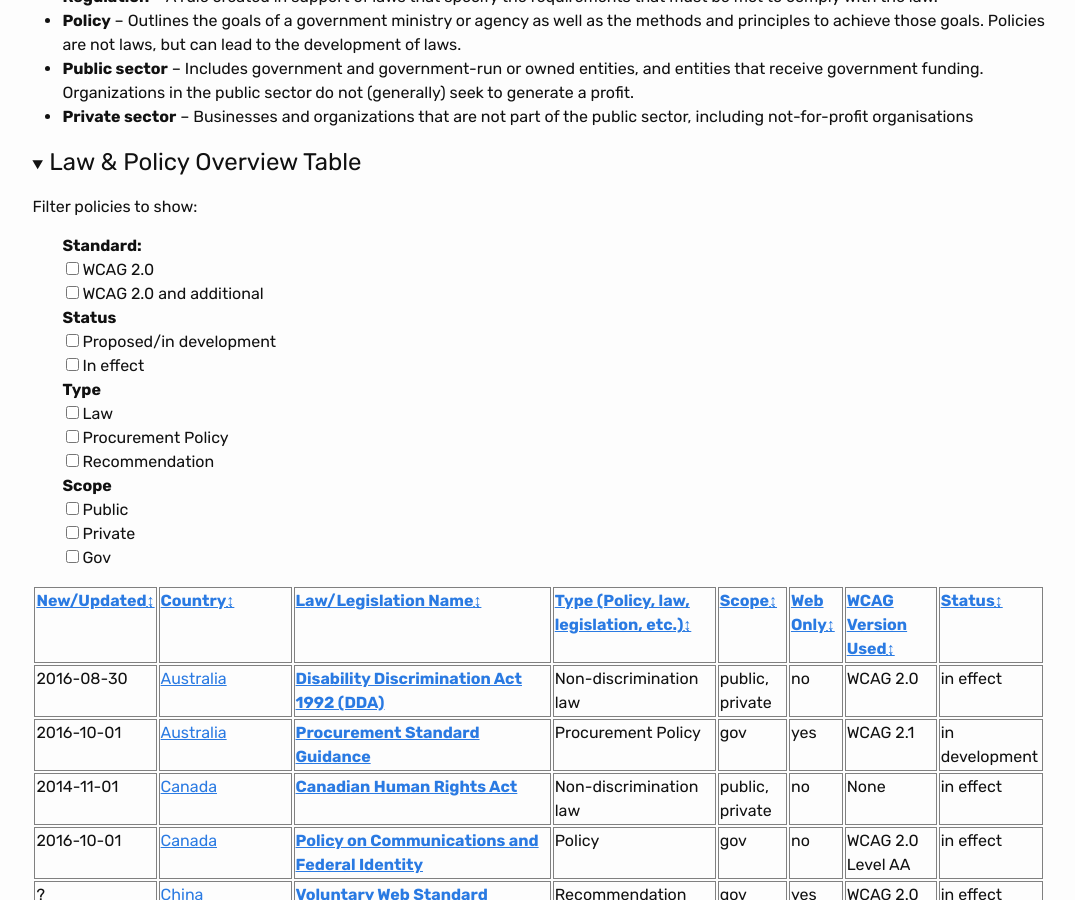
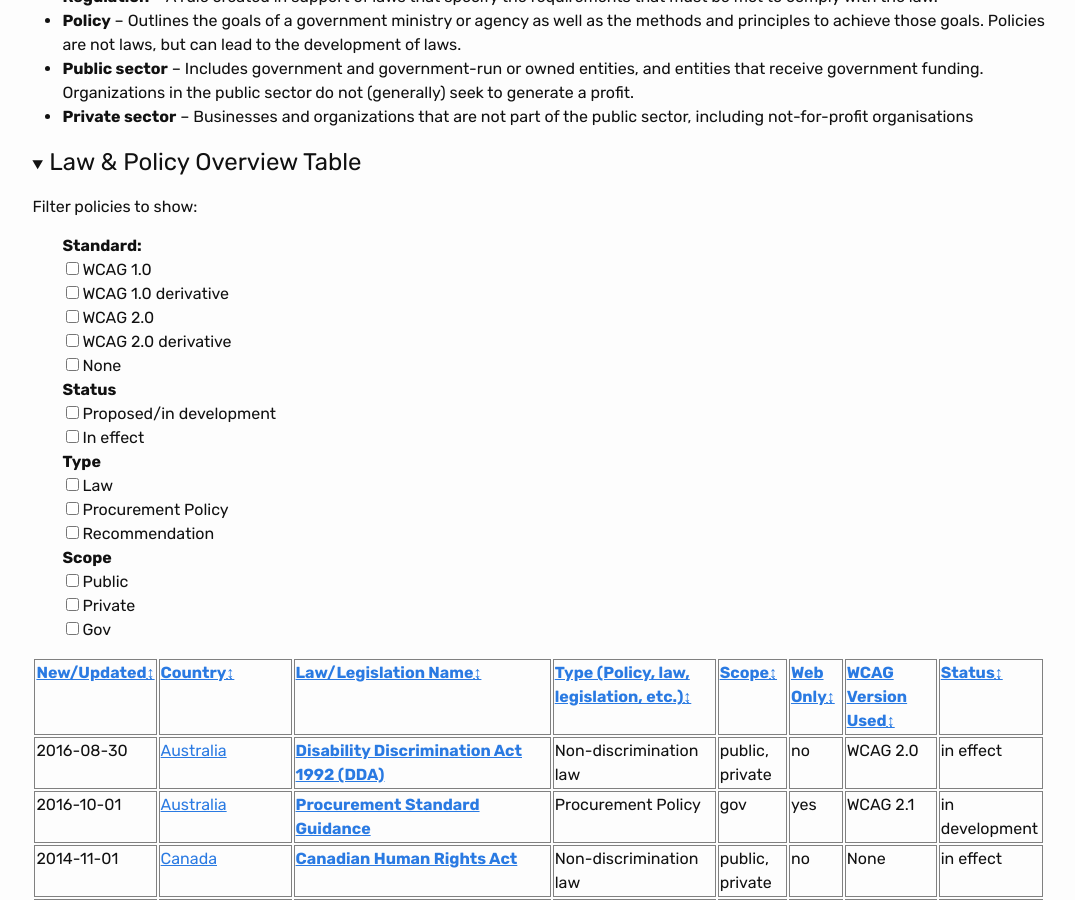
Before and after one commit to w3c/wai-policies-prototype, a Jekyll site: the page built from index.html, in a window 1280 px wide and 900 px high, scrolled down 754 px. Shown: the whole window, without its empty margins (205-1280 px from the left). Built offline with Jekyll 4.4.1, drawn with Linux system fonts in a browser that asks for light colours.

Commit message:
Update WCAG filters
Resolves issue #40

```diff
--- a/index.html
+++ b/index.html
@@ -48,8 +48,11 @@ layout: default
     <form>
       <ul style="list-style-type: none;">
         <li><strong>Standard:</strong></li>
+        <li><input id="wcag10" type="checkbox"></input><label for="wcag10">WCAG 1.0</label></li>
+        <li><input id="wcag10d" type="checkbox"></input><label for="wcag10d">WCAG 1.0 derivative</label></li>
         <li><input id="wcag20" type="checkbox"></input><label for="wcag20">WCAG 2.0</label></li>
-        <li><label><input type="checkbox">WCAG 2.0 and additional</label></li>
+        <li><input id="wca210d" type="checkbox">WCAG 2.0 derivative</input><label for="wcag20d"></label></li>
+        <li><input id="none" type="checkbox">None</input><label for="none"></label></li>
         <li><strong>Status</strong></li>
         <li><label><input type="checkbox">Proposed/in development</label></li>
         <li><label><input type="checkbox">In effect</label></li>
```
